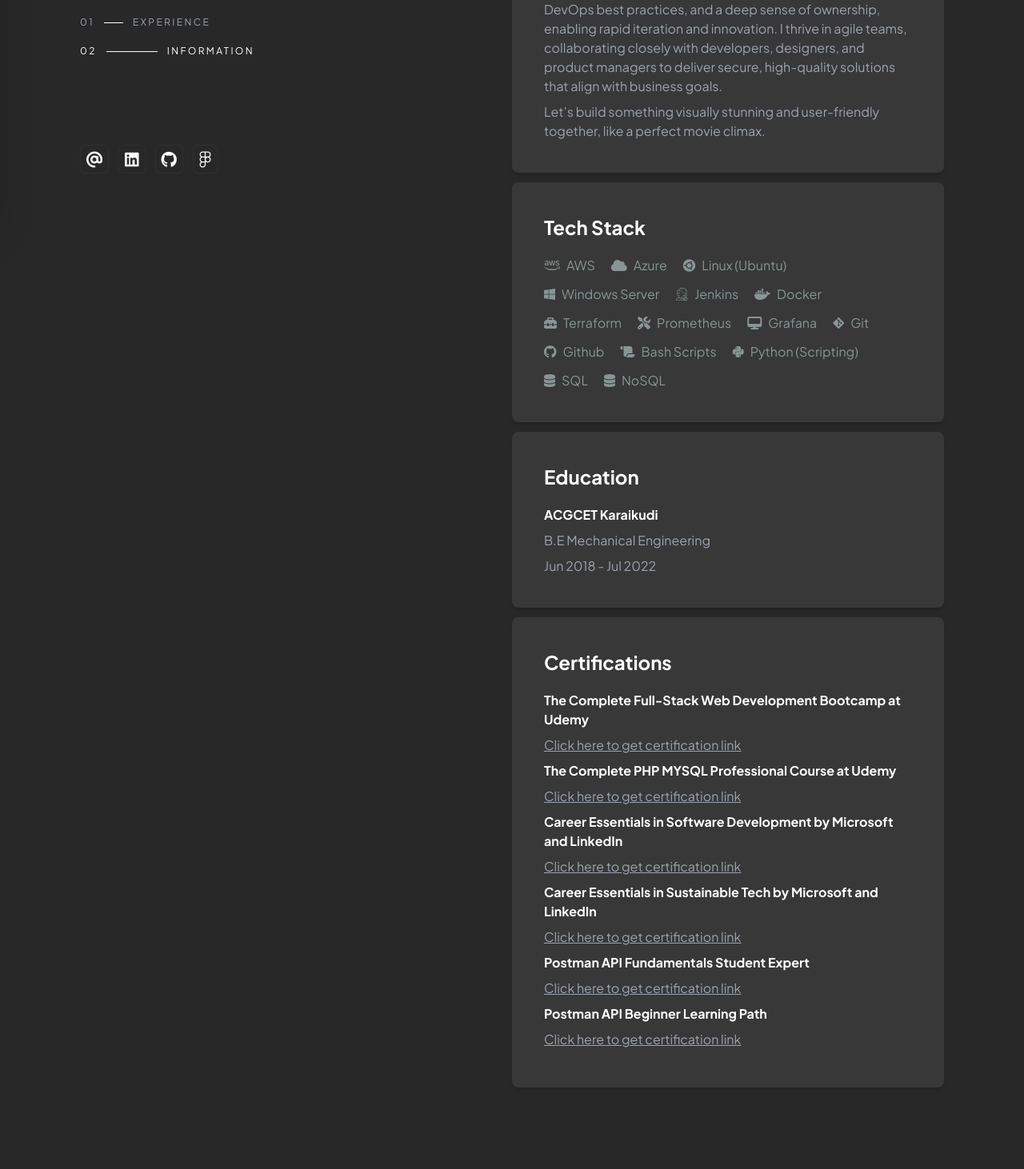
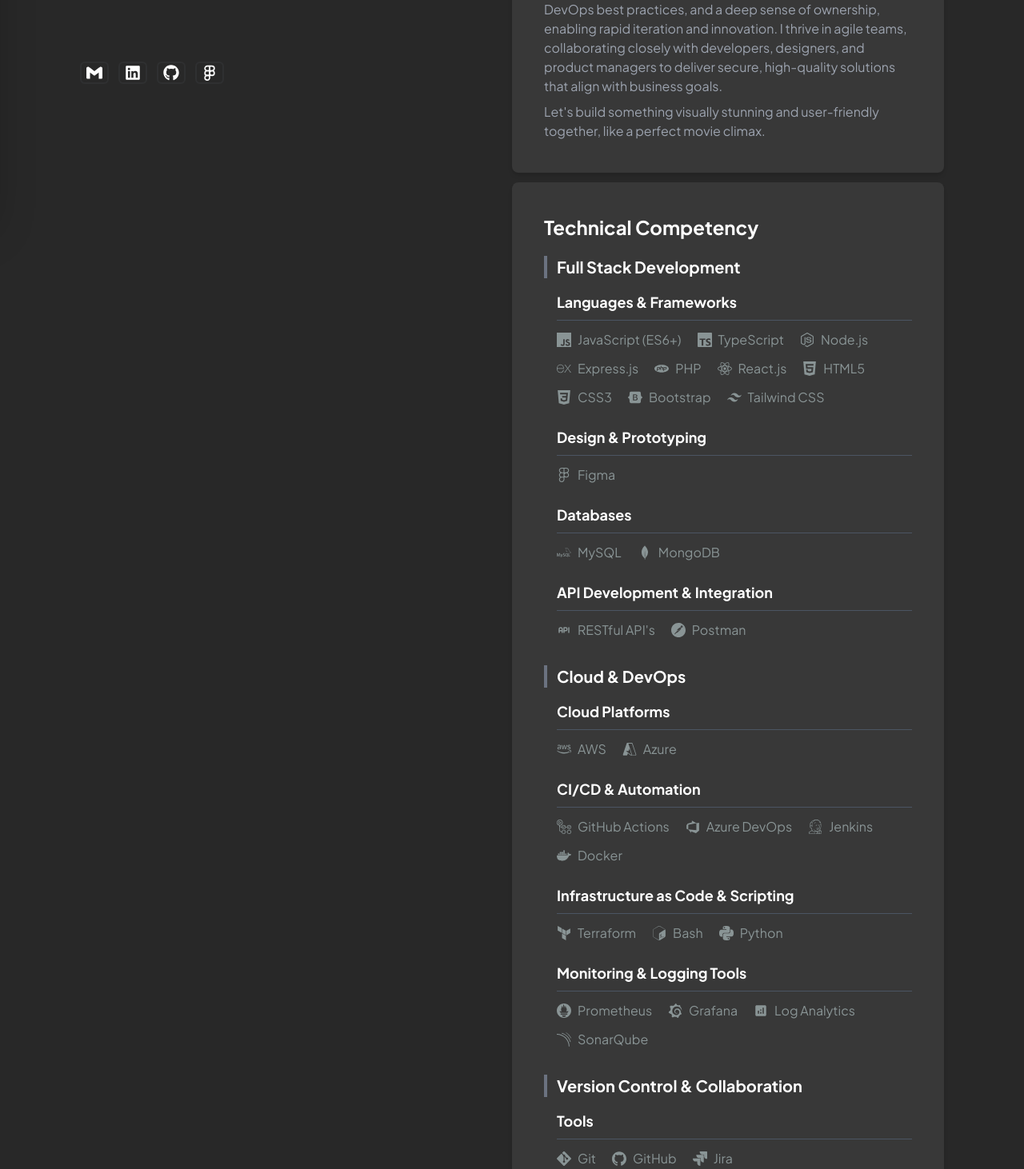
Before and after one commit to vsbuidev/vsbuidev.github.io, a React (Vite) app: page /resume in a window 1280 px wide. Shown: the part 528-1990 px from the top of the page at 80% size. Built offline with nearby package versions, Linux system fonts and the light colour scheme.

Commit message:
commit with react-icons

```diff
--- a/package.json
+++ b/package.json
@@ -13,6 +13,7 @@
     "axios": "^1.6.7",
     "react": "^18.2.0",
     "react-dom": "^18.2.0",
+    "react-icons": "^5.5.0",
     "react-router-dom": "^6.22.1",
     "vite-plugin-checker": "^0.6.4"
   },
@@ -29,6 +30,6 @@
     "postcss": "^8.4.35",
     "tailwindcss": "^3.4.1",
     "typescript": "^5.2.2",
-    "vite": "^5.1.0"
+    "vite": "^6.3.5"
   }
 }
--- a/src/App.tsx
+++ b/src/App.tsx
@@ -2,18 +2,21 @@
 import { BrowserRouter, Routes, Route, Link } from "react-router-dom";
 import Preloader from "./components/preloader.tsx";
 import experiences from "./data/experiences.json";
-import socialMedia from "./data/socialMedia.json";
 import Projects from "./components/Projects.tsx";
 import Resume from "./components/Resume.tsx";
 import Experience from "./components/experience.tsx";
 import "./index.css";
+import { SiGmail } from "react-icons/si";
+import { FaLinkedin, FaGithub, FaBars } from "react-icons/fa";
+import { MdClose } from "react-icons/md";
+import { LuFigma } from "react-icons/lu";
 
 function App() {
   const [activeLink, setActiveLink] = useState("projects");
   const [isSidebarOpen, setIsSidebarOpen] = useState(false);
 
   useEffect(() => {
-    const currentPath = window.location.pathname.slice(1); // remove the leading '/'
+    const currentPath = window.location.pathname.slice(1);
     setActiveLink(currentPath || "projects");
   }, []);
 
@@ -49,22 +52,22 @@
     {
       name: "Gmail",
       link: "mailto:vsb.uidev@gmail.com",
-      icon: <i className="fab fa-at"></i>,
+      icon: <SiGmail />,
     },
     {
       name: "LinkedIn",
       link: "https://linkedin.com/in/vsbuidev/",
-      icon: <i className="fab fa-linkedin"></i>,
+      icon: <FaLinkedin />,
     },
     {
       name: "Github",
       link: "https://github.com/vsbuidev/",
-      icon: <i className="fab fa-github"></i>,
+      icon: <FaGithub />,
     },
     {
       name: "Figma",
       link: "https://figma.com/@vsbuidev",
-      icon: <i className="fab fa-figma"></i>,
+      icon: <LuFigma />,
     },
   ];
 
@@ -99,7 +102,7 @@
                   </div>
                   <div className="md:hidden block text-gray-400 text-2xl">
                     <div className="cursor-pointer" onClick={toggleSidebar}>
-                      <i className="fa-solid fa-bars-staggered"></i>
+                      <FaBars />
                     </div>
                   </div>
                 </div>
@@ -110,7 +113,7 @@
                     </div>
                   </div>
                 </div>{" "}
-                <div className="pt-10 text-gray-400 line-height-2 text-[1rem]">
+                <div className="pt-10 pb-10 text-gray-400 line-height-2 text-[1rem]">
                   I'm a {""}
                   <span className="text-white">
                     cloud-focused engineer
@@ -118,12 +121,8 @@
                   passionate about designing scalable and reliable cloud
                   solutions. I specialize in optimizing infrastructure,
                   enhancing system performance, and ensuring seamless
-                  deployments. Currently, I'm also exploring about{" "}
-                  <span className="text-white"> DevOps </span> methodologies to
-                  streamline operations and improve cloud efficiency.
+                  deployments.
                 </div>
-                <br />
-                <br />
                 <div className="">
                   <Link to="/" onClick={() => handleSetActiveLink("projects")}>
                     <div
@@ -180,9 +179,8 @@
                         href={social.link}
                         className="cursor-pointer"
                       >
-                        <div className="text-white flex gap-2 text-xl items-center rounded-md px-2 py-1 ring-1 ring-inset ring-gray-500/10">
+                        <div className="text-white flex gap-2 text-xl items-center rounded-md px-2 py-1 ring-2 ring-inset ring-gray-500/10">
                           <span>{social.icon}</span>
-                          {/* {social.name} */}
                         </div>
                       </a>
                     ))}
@@ -194,15 +192,7 @@
               <div className="">
                 <Routes>
                   <Route path="/" element={<Projects />} />
-                  <Route
-                    path="/resume"
-                    element={
-                      <Resume
-                        experiences={experiences}
-                        socialMedia={socialMedia}
-                      />
-                    }
-                  />
+                  <Route path="/resume" element={<Resume />} />
                   <Route
                     path="/experience"
                     element={<Experience experiences={experiences} />}
@@ -219,7 +209,7 @@
             <div className="flex flex-wrap justify-between mb-10 items-center">
               <div className="font-bold text-2xl">Vishwa</div>
               <div className="cursor-pointer" onClick={toggleSidebar}>
-                <i className="fa-solid fa-times text-xl text-gray-400"></i>
+                <MdClose className="text-3xl text-gray-400" />
               </div>
             </div>
 
--- a/src/components/Projects.tsx
+++ b/src/components/Projects.tsx
@@ -1,5 +1,7 @@
 import ProjectCard from "./ProjectCard.tsx";
 import projectsData from "../data/projects.json";
+import { FaProjectDiagram } from "react-icons/fa";
+import { FaArrowRight } from "react-icons/fa";
 
 interface Project {
   id: number;
@@ -23,7 +25,7 @@
       <div className="flex items-center justify-between text-white">
         <div className="flex gap-x-2 items-center">
           <div>
-            <i className="fa-solid fa-code text-gray-400"></i>
+            <FaProjectDiagram className="text-gray-400" />
           </div>
           <div className="font-bold text-xl">Projects ({projects.length})</div>
         </div>
@@ -32,7 +34,7 @@
             Live
           </div>
           <div>
-            <i className="fa-solid fa-arrow-right text-gray-400"></i>
+            <FaArrowRight className="text-gray-400" />
           </div>
         </div>
       </div>
--- a/src/components/Resume.tsx
+++ b/src/components/Resume.tsx
@@ -1,82 +1,206 @@
-// import { FontAwesomeIcon } from "@fortawesome/react-fontawesome";
+import React from "react";
+import {
+  SiJavascript,
+  SiTypescript,
+  SiReact,
+  SiHtml5,
+  SiCss3,
+  SiBootstrap,
+  SiTailwindcss,
+  SiFigma,
+  SiNodedotjs,
+  SiExpress,
+  SiPhp,
+  SiMysql,
+  SiMongodb,
+  SiGithubactions,
+  SiJenkins,
+  SiDocker,
+  SiTerraform,
+  SiGnubash,
+  SiPython,
+  SiSonarqube,
+  SiPrometheus,
+  SiGrafana,
+  SiGit,
+  SiGithub,
+  SiJira,
+  SiPostman,
+} from "react-icons/si";
+import { FaAws, FaDownload } from "react-icons/fa";
+import { VscAzure, VscAzureDevops } from "react-icons/vsc";
+import { HiDocumentText } from "react-icons/hi";
+import { TbApi } from "react-icons/tb";
+import { MdAnalytics } from "react-icons/md";
 
-export default function Resume({
-  experiences,
-}: // socialMedia,
-{
-  experiences: { company: string; role: string; date: string }[];
-  socialMedia: { mySocials: { github: string } };
-}) {
-  const tech_stack = [
+export default function Resume() {
+  const fullstack_languages = [
     {
-      icon: <i className="fab fa-aws"></i>,
+      icon: <SiJavascript />,
+      name: "JavaScript (ES6+)",
+    },
+    {
+      icon: <SiTypescript />,
+      name: "TypeScript",
+    },
+    {
+      icon: <SiNodedotjs />,
+      name: "Node.js",
+    },
+    {
+      icon: <SiExpress />,
+      name: "Express.js",
+    },
+    {
+      icon: <SiPhp />,
+      name: "PHP",
+    },
+  ];
+
+  const fullstack_frameworks = [
+    {
+      icon: <SiReact />,
+      name: "React.js",
+    },
+    {
+      icon: <SiHtml5 />,
+      name: "HTML5",
+    },
+    {
+      icon: <SiCss3 />,
+      name: "CSS3",
+    },
+    {
+      icon: <SiBootstrap />,
+      name: "Bootstrap",
+    },
+    {
+      icon: <SiTailwindcss />,
+      name: "Tailwind CSS",
+    },
+  ];
+
+  const design_tools = [
+    {
+      icon: <SiFigma />,
+      name: "Figma",
+    },
+  ];
+
+  const databases = [
+    {
+      icon: <SiMysql />,
+      name: "MySQL",
+    },
+    {
+      icon: <SiMongodb />,
+      name: "MongoDB",
+    },
+  ];
+
+  const api_tools = [
+    {
+      icon: <TbApi />,
+      name: "RESTful API's",
+    },
+    {
+      icon: <SiPostman />,
+      name: "Postman",
+    },
+  ];
+
+  const cloud_platforms = [
+    {
+      icon: <FaAws />,
       name: "AWS",
     },
     {
-      icon: <i className="fa-solid fa-cloud"></i>,
+      icon: <VscAzure />,
       name: "Azure",
     },
+  ];
+
+  const cicd_automation = [
     {
-      icon: <i className="fa-brands fa-ubuntu"></i>,
-      name: "Linux (Ubuntu)",
+      icon: <SiGithubactions />,
+      name: "GitHub Actions",
     },
     {
-      icon: <i className="fa-brands fa-windows"></i>,
-      name: "Windows Server",
+      icon: <VscAzureDevops />,
+      name: "Azure DevOps",
     },
     {
-      icon: <i className="fab fa-jenkins"></i>,
+      icon: <SiJenkins />,
       name: "Jenkins",
     },
     {
-      icon: <i className="fab fa-docker"></i>,
+      icon: <SiDocker />,
       name: "Docker",
     },
+  ];
+
+  const infrastructure_scripting = [
     {
-      icon: <i className="fas fa-toolbox"></i>,
+      icon: <SiTerraform />,
       name: "Terraform",
     },
     {
-      icon: <i className="fas fa-tools"></i>,
+      icon: <SiGnubash />,
+      name: "Bash",
+    },
+    {
+      icon: <SiPython />,
+      name: "Python",
+    },
+  ];
+
+  const monitoring_logging = [
+    {
+      icon: <SiPrometheus />,
       name: "Prometheus",
     },
     {
-      icon: <i className="fas fa-desktop"></i>,
+      icon: <SiGrafana />,
       name: "Grafana",
     },
     {
-      icon: <i className="fab fa-git-alt"></i>,
+      icon: <MdAnalytics />,
+      name: "Log Analytics",
+    },
+    {
+      icon: <SiSonarqube />,
+      name: "SonarQube",
+    },
+  ];
+
+  const version_control = [
+    {
+      icon: <SiGit />,
       name: "Git",
     },
     {
-      icon: <i className="fab fa-github"></i>,
-      name: "Github",
+      icon: <SiGithub />,
+      name: "GitHub",
     },
     {
-      icon: <i className="fa-solid fa-scroll"></i>,
-      name: "Bash Scripts",
-    },
-    {
-      icon: <i className="fab fa-python"></i>,
-      name: "Python (Scripting)",
-    },
-    {
-      icon: <i className="fa-solid fa-database"></i>,
-      name: "SQL",
-    },
-    {
-      icon: <i className="fa-solid fa-database"></i>,
-      name: "NoSQL",
+      icon: <SiJira />,
+      name: "Jira",
     },
   ];
+
   const education = [
     {
       inst: "ACGCET Karaikudi",
       course: "Mechanical Engineering",
       level: "B.E",
       year: "Jun 2018 - Jul 2022",
+      description: [
+        "As a Mechanical Engineering graduate, I developed a strong foundation in problem-solving, system-level thinking, and process optimization all of which I now apply in the world of software development and cloud engineering. My academic projects and lab work emphasized analytical reasoning, attention to detail, and collaboration skills that translate seamlessly into agile software development, system reliability, and scalable infrastructure design.",
+        "During my degree, I independently explored coding, built web apps, and transitioned into tech via freelance frontend work and full-time cloud support engineering.",
+      ],
     },
   ];
+
   const certification = [
     {
       title: "The Complete Full-Stack Web Development Bootcamp at Udemy",
@@ -112,20 +236,62 @@
     },
   ];
 
+  const TechSection = ({
+    title,
+    techStack,
+  }: {
+    title: string;
+    techStack: { icon: React.ReactNode; name: string }[];
+  }) => (
+    <div className="mb-6">
+      <h3 className="text-lg text-white font-semibold mb-3 border-b border-gray-600 pb-2">
+        {title}
+      </h3>
+      <div className="flex flex-wrap gap-x-5 gap-y-3 pr-2 my-text-grey-1">
+        {techStack.map((tech, index) => (
+          <div
+            key={index}
+            className="flex gap-x-2 gap-y-1 text-md items-center"
+          >
+            <div className="text-lg">{tech.icon}</div>
+            <div>{tech.name}</div>
+          </div>
+        ))}
+      </div>
+    </div>
+  );
+
+  const TechCategory = ({
+    title,
+    children,
+  }: {
+    title: string;
+    children: React.ReactNode;
+  }) => (
+    <div className="mb-8">
+      <h2 className="text-xl text-white font-bold mb-4 border-l-4 border-gray-500 pl-3">
+        {title}
+      </h2>
+      <div className="ml-4">{children}</div>
+    </div>
+  );
+
   return (
     <div>
       <div className="flex items-center justify-between text-white">
         <div className="flex gap-x-2 items-center">
           <div>
-            <i className="fa-solid fa-file-lines"></i>
+            <HiDocumentText className="text-xl" />
           </div>
-          <div className="font-bold text-xl">My Resume</div>
+          <div className="font-bold text-xl">Resume</div>
         </div>
         <a target="_blank" href="/vsb-resume-off.pdf">
-          <div className="text-gray-300 hover:text-white flex gap-x-2 items-center cursor-pointer">
-            <div className="pr-1">View</div>
+          <div className="group flex gap-x-2 items-center cursor-pointer">
+            <div className="opacity-0 duration-[1200ms] group-hover:opacity-100 pr-1 group-hover:pr-4">
+              View
+            </div>
             <div>
-              <i className="fa-solid fa-file-lines"></i>
+              <FaDownload />
             </div>
           </div>
         </a>
@@ -157,27 +323,63 @@
               </div>
 
               <div className="sectionContentList text-gray-400 mt-2">
-                Let’s build something visually stunning and user-friendly
+                Let's build something visually stunning and user-friendly
                 together, like a perfect movie climax.
               </div>
             </div>
           </div>
+
           <div className="mb-3 pt-10 pb-10 pl-10 pr-10 projectCard rounded-lg group-hover:scale-[1.1] group-hover:drop-shadow-2xl transition duration-200 shadow-md">
             <div>
-              <h2 className="text-2xl text-white font-bold mb-5">Tech Stack</h2>
+              <h2 className="text-2xl text-white font-bold mb-5">
+                Technical Competency
+              </h2>
               <div>
-                <div className="flex flex-wrap gap-x-5 gap-y-3 pr-2 my-text-grey-1">
-                  {/* tech stack */}
-                  {tech_stack.map((tech, index) => (
-                    <div key={index} className="flex gap-x-2 gap-y-1 text-md">
-                      <div>{tech.icon}</div>
-                      <div>{tech.name}</div>
-                    </div>
-                  ))}
-                </div>
+                <TechCategory title="Full Stack Development">
+                  <TechSection
+                    title="Languages & Frameworks"
+                    techStack={[
+                      ...fullstack_languages,
+                      ...fullstack_frameworks,
+                    ]}
+                  />
+                  <TechSection
+                    title="Design & Prototyping"
+                    techStack={design_tools}
+                  />
+                  <TechSection title="Databases" techStack={databases} />
+                  <TechSection
+                    title="API Development & Integration"
+                    techStack={api_tools}
+                  />
+                </TechCategory>
+
+                <TechCategory title="Cloud & DevOps">
+                  <TechSection
+                    title="Cloud Platforms"
+                    techStack={cloud_platforms}
+                  />
+                  <TechSection
+                    title="CI/CD & Automation"
+                    techStack={cicd_automation}
+                  />
+                  <TechSection
+                    title="Infrastructure as Code & Scripting"
+                    techStack={infrastructure_scripting}
+                  />
+                  <TechSection
+                    title="Monitoring & Logging Tools"
+                    techStack={monitoring_logging}
+                  />
+                </TechCategory>
+
+                <TechCategory title="Version Control & Collaboration">
+                  <TechSection title="Tools" techStack={version_control} />
+                </TechCategory>
               </div>
             </div>
           </div>
+
           {/* education */}
           <div className="mb-3 pt-10 pb-10 pl-10 pr-10 projectCard rounded-lg group-hover:scale-[1.1] group-hover:drop-shadow-2xl transition duration-200 shadow-md">
             <div>
@@ -190,41 +392,15 @@
                     <div className="mb-2 text-gray-400">
                       {education.level} {education.course}
                     </div>
-                    <div className="text-gray-400">{education.year}</div>
+                    <div className="mb-2 text-gray-400">{education.year}</div>
+                    <div className="text-gray-400">{education.description}</div>
                   </div>
                 ))}
               </div>
             </div>
           </div>
-          {/* past experience
-          <div className="mb-3 pt-10 pb-10 pl-10 pr-10 projectCard rounded-lg group-hover:scale-[1.1] group-hover:drop-shadow-2xl transition duration-200 shadow-md">
-            <div>
-              <h2 className="text-2xl text-white font-bold mb-5">
-                Past Experience
-              </h2>
-              <div>
-                {experiences.map((experience, index) => (
-                  <div className="my-text-grey-1 mb-6" key={index}>
-                    <div className="font-bold text-white mb-2">
-                      {experience.company}
-                    </div>
-                    <div className="flex flex-wrap gap-2 mb-2">
-                      {experience.role.split(",").map((role, index) => (
-                        <div
-                          key={index}
-                          className="mb-1 my-bg-blue-1 w-fit rounded-xl pt-[0.05rem] pb-[0.05rem] pl-3 pr-3"
-                        >
-                          {role.trim()}
-                        </div>
-                      ))}
-                    </div>
-                    <div>{experience.date}</div>
-                  </div>
-                ))}
-              </div>
-            </div>
-          </div>
-           certfications */}
+
+          {/* certifications */}
           <div className="mb-3 pt-10 pb-10 pl-10 pr-10 projectCard rounded-lg group-hover:scale-[1.1] group-hover:drop-shadow-2xl transition duration-200 shadow-md">
             <div>
               <h2 className="text-2xl text-white font-bold mb-5">
@@ -233,7 +409,7 @@
               <div>
                 {/* certification loop */}
                 {certification.map((certification, index) => (
-                  <div key={index} className="text-white">
+                  <div key={index} className="text-white mb-4">
                     <div className="font-bold mb-2">{certification.title}</div>
                     <div className="mb-2 text-gray-400 text-underline">
                       <a target="_blank" href={certification.link}>
--- a/src/components/experience.tsx
+++ b/src/components/experience.tsx
@@ -1,3 +1,5 @@
+import { HiDocumentText } from "react-icons/hi";
+
 export default function Experience({
   experiences,
 }: {
@@ -14,6 +16,9 @@
       <div>
         <div className="flex items-center justify-between text-white">
           <div className="flex gap-x-2 items-center">
+            <div>
+              <HiDocumentText className="text-xl" />
+            </div>
             <div className="font-bold text-xl">Experience</div>
           </div>
         </div>
```
Also changed, not shown: src/components/ProjectCard.tsx (+3 -17 lines), 2 other files (tests, documents, lock files or other folders).
